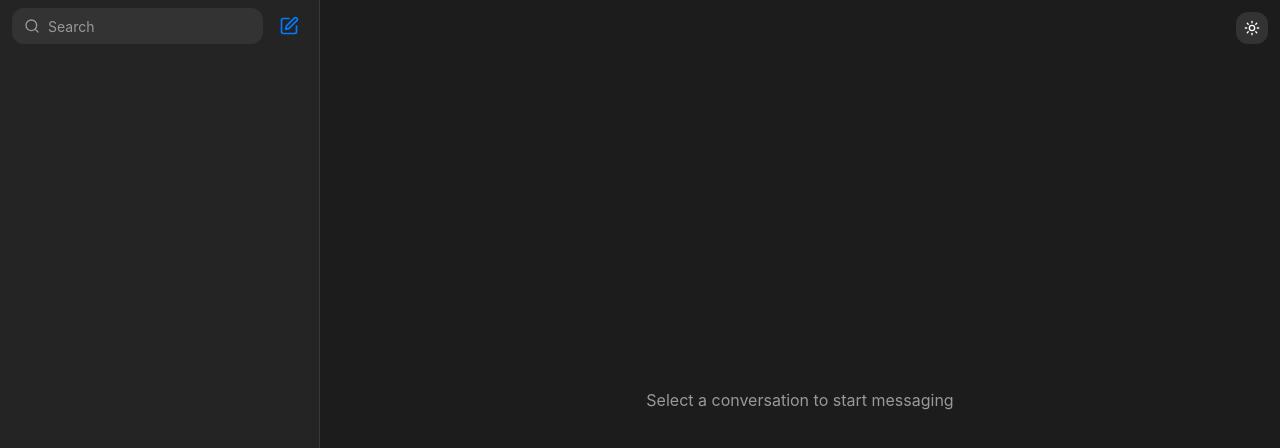
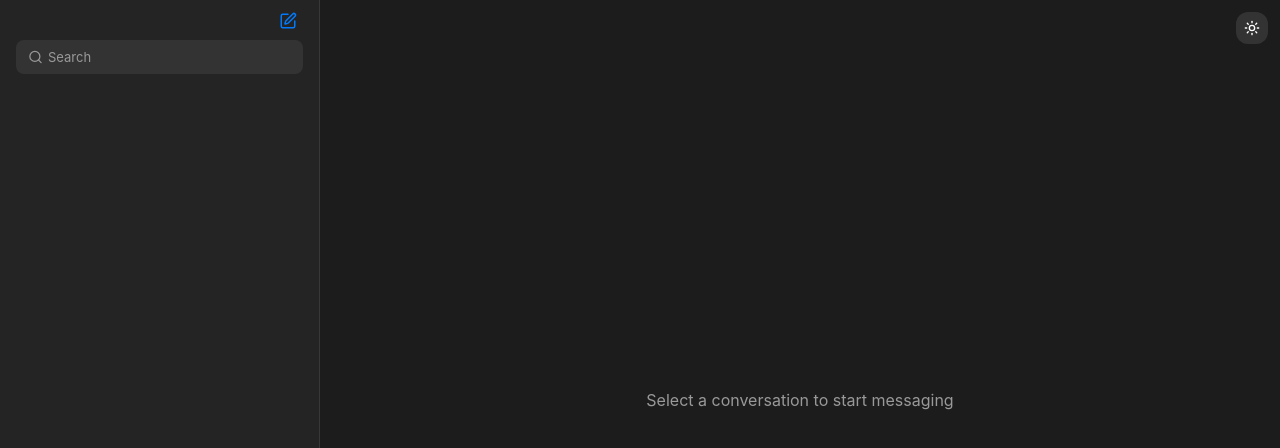
Before and after one commit to Cue-d/cued, a React (Vite) app in the folder frontend/: page / in a window 1280 px wide. Shown: the top 448 px of the page. Built offline with nearby package versions, Linux system fonts and the light colour scheme.

Commit message:
Changed electron banner / app title bar

```diff
--- a/frontend/src/main/index.ts
+++ b/frontend/src/main/index.ts
@@ -35,6 +35,8 @@ function createWindow(): void {
     height: 670,
     show: false,
     autoHideMenuBar: true,
+    titleBarStyle: 'hidden',
+    trafficLightPosition: { x: 10, y: 30 },
     webPreferences: {
       preload: join(__dirname, '../preload/index.js'),
       sandbox: false
--- a/frontend/src/renderer/src/components/ConversationList.tsx
+++ b/frontend/src/renderer/src/components/ConversationList.tsx
@@ -88,19 +88,23 @@ const ConversationList = ({ conversations, selectedId, onSelect, onLoadMore, has
 
   return (
     <div className="w-80 h-full bg-imessage-sidebar border-r border-imessage-sidebar-border flex flex-col">
-      {/* Search + New Message */}
-      <div className="px-3 py-2 flex items-center gap-2">
-        <div className="relative flex-1">
-          <Search className="absolute left-3 top-1/2 -translate-y-1/2 w-4 h-4 text-muted-foreground" />
+      {/* Header with traffic light space and new message button */}
+      <div className="h-11 flex items-center justify-end px-4 pt-1.5 -mt-1">
+        <button className="p-1.5 hover:bg-sidebar-accent rounded-lg transition-colors">
+          <SquarePen className="w-[18px] h-[18px] text-primary" />
+        </button>
+      </div>
+
+      {/* Search bar */}
+      <div className="px-4 pb-2.5">
+        <div className="relative">
+          <Search className="absolute left-3 top-1/2 -translate-y-1/2 w-[15px] h-[15px] text-muted-foreground pointer-events-none" />
           <input
             type="text"
             placeholder="Search"
-            className="w-full h-9 pl-9 pr-3 rounded-lg bg-muted text-foreground placeholder:text-muted-foreground text-sm focus:outline-none focus:ring-1 focus:ring-primary"
+            className="w-full h-[34px] pl-8 pr-3 rounded-md bg-muted text-foreground placeholder:text-muted-foreground text-[13px] focus:outline-none focus:ring-1 focus:ring-primary"
           />
         </div>
-        <button className="p-2 hover:bg-sidebar-accent rounded-lg transition-colors">
-          <SquarePen className="w-5 h-5 text-primary" />
-        </button>
       </div>
 
       {/* Conversation List */}
```
Also changed, not shown: 1 other file (tests, documents, lock files or other folders).
